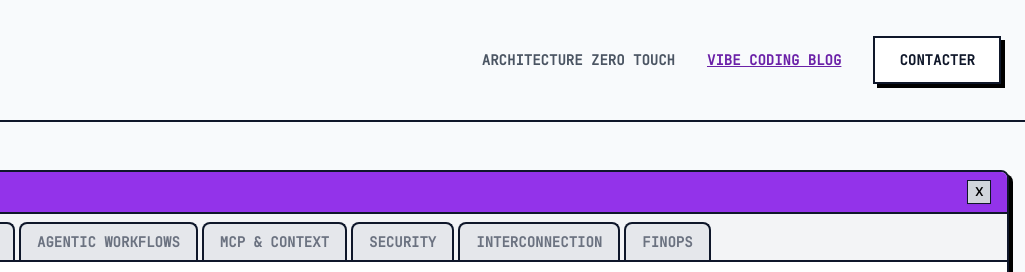
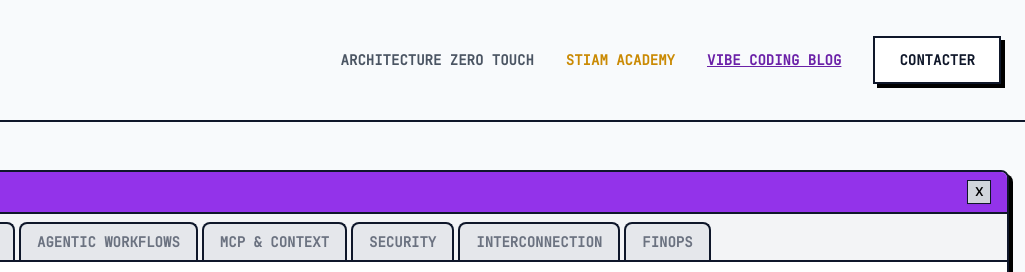
Before and after one commit to Nicolas-Raymond-2809/rayonis, an Astro site: page /blog in a window 1280 px wide. Shown: the top 272 px of the page, 255-1280 px from the left. Built offline with nearby package versions, Linux system fonts and the light colour scheme; Astro itself is replaced by a stand-in of ours.

Commit message:
maj STIAM page

```diff
--- a/src/pages/blog/[...slug].astro
+++ b/src/pages/blog/[...slug].astro
@@ -23,6 +23,7 @@ const { Content } = await post.render();
 
       <nav class="flex items-center gap-4 sm:gap-8 font-mono font-bold text-sm">
           <a href="/" class="hover:underline">HOME</a>
+          <a href="/academy/" class="hover:underline text-yellow-600">STIAM ACADEMY</a>
           <a href="/blog/" class="hover:underline text-purple-600">VIBE CODING BLOG</a>
       </nav>
     </div>
--- a/src/pages/blog/index.astro
+++ b/src/pages/blog/index.astro
@@ -18,6 +18,10 @@ const sortedPosts = blogPosts.sort((a, b) => b.data.date.valueOf() - a.data.date
       <div class="flex flex-col sm:flex-row items-center gap-4 sm:gap-8">
         <a href="/etude-de-cas-zero-touch/" class="font-mono font-bold text-sm text-gray-600 hover:text-black hover:underline uppercase text-center sm:text-left">
           Architecture Zero Touch
+        </a>
+
+        <a href="/academy/" class="font-mono font-bold text-sm text-yellow-600 hover:underline uppercase text-center sm:text-left">
+          STIAM Academy
         </a>
 
         <!-- Active link style for current page -->
--- a/src/pages/etude-de-cas-zero-touch.astro
+++ b/src/pages/etude-de-cas-zero-touch.astro
@@ -14,6 +14,10 @@ import ContactModal from '../components/ContactModal.astro';
         <!-- Active link style for current page -->
         <a href="/etude-de-cas-zero-touch/" class="font-mono font-bold text-sm text-black underline uppercase text-center sm:text-left">
           Architecture Zero Touch
+        </a>
+
+        <a href="/academy/" class="font-mono font-bold text-sm text-yellow-600 hover:underline uppercase text-center sm:text-left">
+          STIAM Academy
         </a>
 
         <a href="/blog/" class="font-mono font-bold text-sm text-purple-600 hover:underline uppercase text-center sm:text-left">
--- a/src/pages/index.astro
+++ b/src/pages/index.astro
@@ -13,6 +13,10 @@ import ContactModal from '../components/ContactModal.astro';
       <div class="flex flex-col sm:flex-row items-center gap-4 sm:gap-8">
         <a href="/etude-de-cas-zero-touch/" class="font-mono font-bold text-sm text-gray-600 hover:text-black hover:underline uppercase text-center sm:text-left">
           Architecture Zero Touch
+        </a>
+
+        <a href="/academy/" class="font-mono font-bold text-sm text-yellow-600 hover:text-black hover:underline uppercase text-center sm:text-left">
+          STIAM Academy
         </a>
 
         <a href="/blog/" class="font-mono font-bold text-sm text-purple-600 hover:underline uppercase text-center sm:text-left">
```
